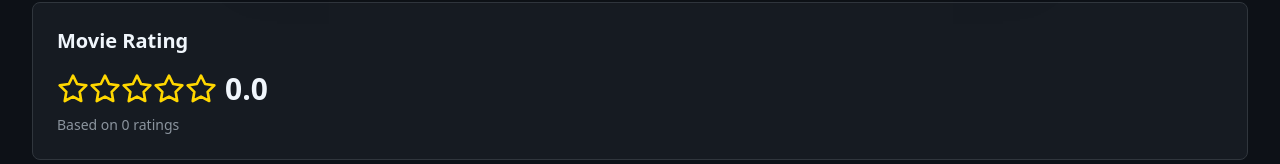
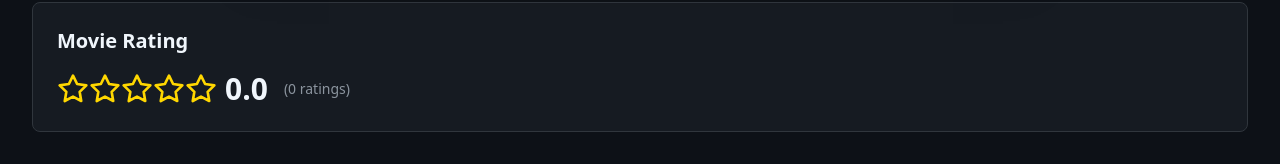
Before and after one commit to AL-AFSAL/Raters, a React (Vite) app: page /movie/1 in a window 1280 px wide. Shown: the part 827-991 px from the top of the page. Built offline with nearby package versions, Linux system fonts and the light colour scheme.

Commit message:
Update rating section layout

```diff
--- a/src/components/ratings/RatingSection.tsx
+++ b/src/components/ratings/RatingSection.tsx
@@ -90,16 +90,14 @@ const RatingSection: React.FC<RatingSectionProps> = ({ movieId }) => {
       {/* Average Rating Display */}
       <div className="bg-card border border-border rounded-lg p-6">
         <h2 className="text-xl font-semibold mb-4">Movie Rating</h2>
-        <div className="flex items-center justify-between">
-          <div>
-            <div className="flex items-center gap-2">
-              <StarRating initialRating={averageRating} readOnly size="lg" />
-              <span className="text-3xl font-bold">{averageRating.toFixed(1)}</span>
-            </div>
-            <p className="text-sm text-text-secondary mt-2">
-              Based on {movieRatings.length} {movieRatings.length === 1 ? 'rating' : 'ratings'}
-            </p>
+        <div className="flex items-center gap-4">
+          <div className="flex items-center gap-2">
+            <StarRating initialRating={averageRating} readOnly size="lg" />
+            <span className="text-3xl font-bold">{averageRating.toFixed(1)}</span>
           </div>
+          <span className="text-sm text-text-secondary">
+            ({movieRatings.length} {movieRatings.length === 1 ? 'rating' : 'ratings'})
+          </span>
         </div>
       </div>
 
```
